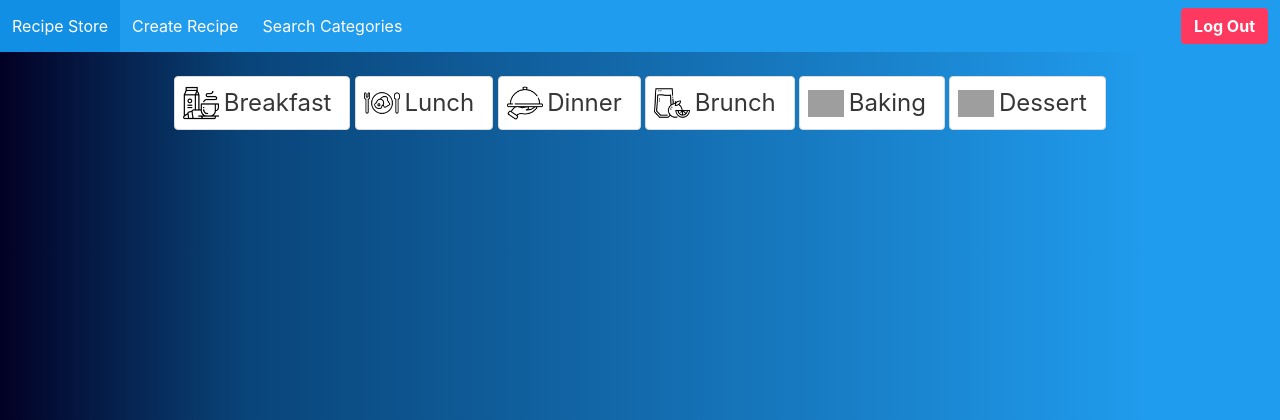
After one commit to StevePilcher/RecipeStoreMS3, a Flask app: page /categories in a window 1280 px wide. The commit adds this page. Shown: the top 420 px of the page. Run offline with Flask 2, Linux system fonts and the light colour scheme; the visitor is signed in with stand-in values (Sample User, id 1); some libraries are stand-ins or nearby versions; some web fonts are replaced; grey boxes are pictures that could not be loaded.

Commit message:
Add search route and html

```diff
--- a/app.py
+++ b/app.py
@@ -116,6 +116,18 @@ def update_recipe(recipe_id):
     })
     return redirect(url_for('my_recipes'))
 
+@app.route('/categories')
+def categories():
+    user_id = session['userid']
+    return render_template('search.html', user_id = user_id)
+
+@app.route('/search')
+def search():
+    user_id = session['userid']
+    category_name = request.values.get('submit_button')
+    user_recipes = mongo.db.recipes.find({'userid': user_id,'category_name': category_name})
+    return render_template('myrecipes.html', user_recipes=user_recipes, user_id = user_id, title = 'My Recipes')
+
 if __name__ == '__main__':
     app.secret_key= 'mysecret'
     app.run(host=os.environ.get('IP'),
--- a/templates/base.html
+++ b/templates/base.html
@@ -50,6 +50,9 @@
             <a class="navbar-item" href="{{ url_for('create_recipe') }}">
               Create Recipe
             </a>
+            <a class="navbar-item" href="{{ url_for('categories') }}">
+              Search Categories
+            </a>
             {% endif %}
           </div>
           <div class="navbar-end">
--- /dev/null
+++ b/templates/search.html
@@ -0,0 +1,63 @@
+{% extends 'base.html' %}
+
+<body>
+{% block content %}
+
+
+<section class="section container is-fluid">
+    <div class="columns is-mobile is-centered">
+      <div class="columns is-two-thirds">
+        <form action="{{url_for('search')}}">
+            <button class="button is-large" type="submit" name="submit_button" value="Breakfast" >
+                <span class="icon is-medium">
+                <img src="./static/images/breakfast.png">
+                </span>
+                <span>Breakfast</span>
+            </button>
+            <button class="button is-large" type="submit" name="submit_button" value="Lunch">
+                <span class="icon is-medium">
+                <img src="./static/images/lunch.png">
+                </span>
+                <span>Lunch</span>
+            </button>
+            <button class="button is-large" type="submit" name="submit_button" value="Dinner">
+                <span class="icon is-medium">
+                <img src="./static/images/dinner.png">
+                </span>
+                <span>Dinner</span>
+            </button>
+            <button class="button is-large" type="submit" name="submit_button" value="Brunch">
+                <span class="icon is-medium">
+                <img src="./static/images/brunch.png">
+                </span>
+                <span>Brunch</span>
+            </button>
+            <button class="button is-large" type="submit" name="submit_button" value="Baking">
+            <span class="icon is-medium">
+                <img src="./static/images/baking.png">
+                </span>
+                <span>Baking</span>
+            </button>
+            <button class="button is-large" type="submit" name="submit_button" value="Dessert">
+                <span class="icon is-medium">
+                <img src="./static/images/dessert.png">
+                </span>
+                <span>Dessert</span>
+            </button>
+        </form>
+      </div>
+    </div>
+</section>
+
+
+
+
+
+
+
+
+
+
+
+  {% endblock %}
+</body>
```
Also changed, not shown: templates/categories.html (deleted).
